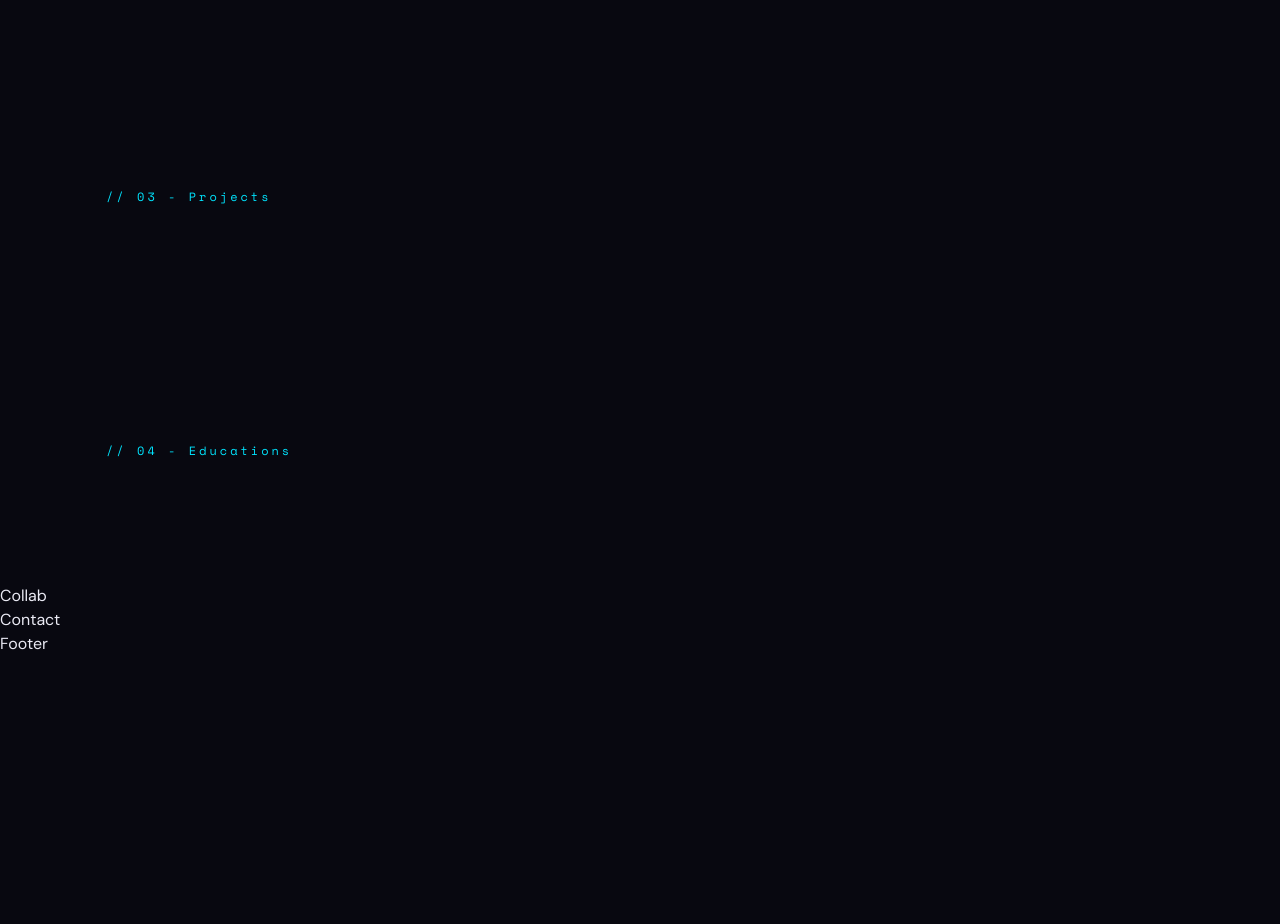
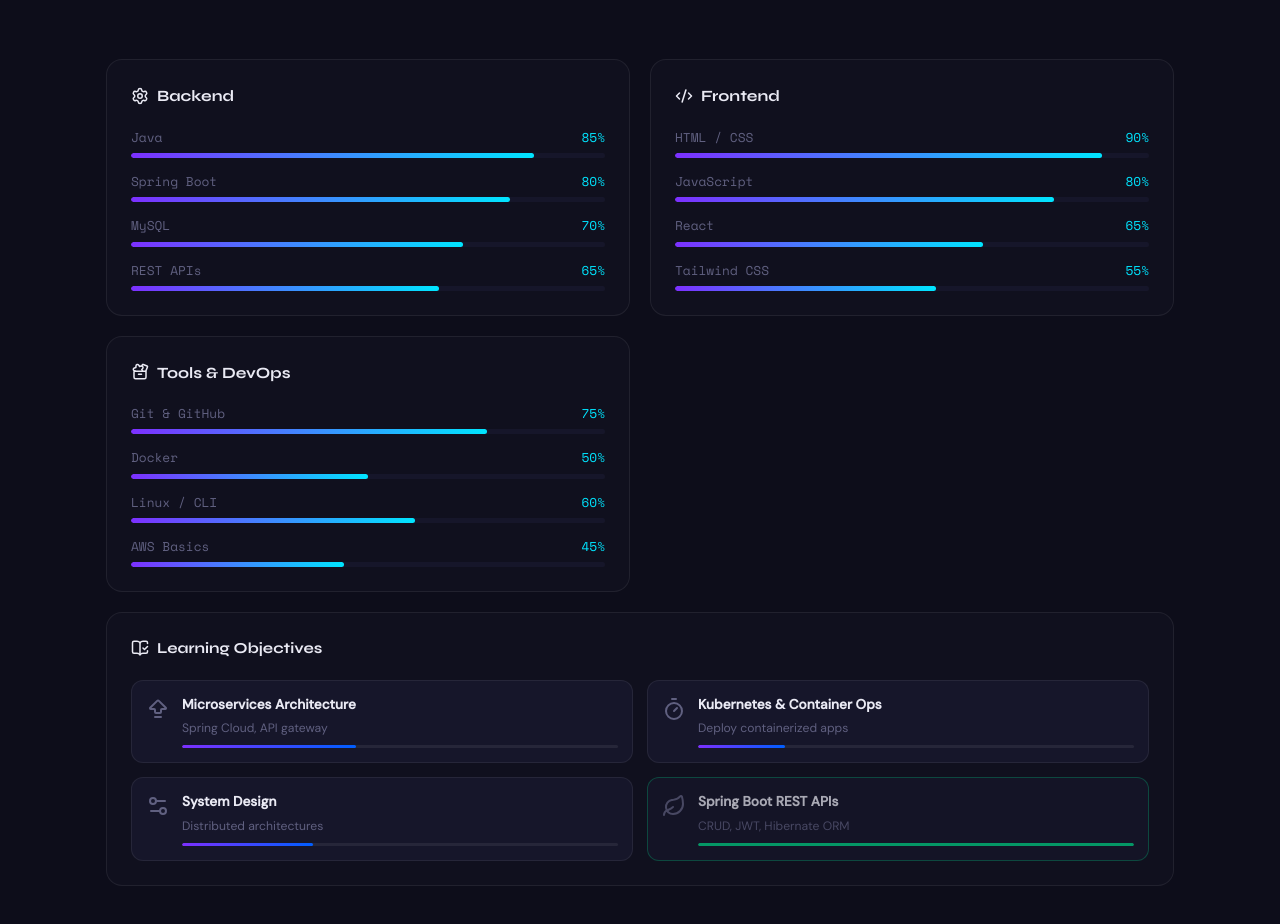
Before and after one commit to coffeeespresso343/linn-portfolio, a React (Vite) app in the folder frontend/: page / in a window 1280 px wide. Shown: the part 1720-2644 px from the top of the page. Before the commit the page ends 2376 px from the top, so only its background shows below. Built offline with nearby package versions, Linux system fonts and the light colour scheme.

Commit message:
Add Skills section

```diff
--- /dev/null
+++ b/frontend/src/components/SkillBar.jsx
@@ -0,0 +1,29 @@
+import { useEffect, useRef } from "react";
+
+const SkillBar = ({ name, pct, inView }) => {
+  const barRef = useRef(null);
+
+  useEffect(() => {
+    if (inView && barRef.current) {
+      barRef.current.style.width = pct + "%";
+    }
+  }, [inView, pct]);
+
+  return (
+    <div>
+      <div className="flex justify-between mb-1.5 font-mono text-[0.8rem]">
+        <span className="text-muted">{name}</span>
+        <span className="text-accent">{pct}%</span>
+      </div>
+      <div className="h-1.25 bg-surface2 rounded-full overflow-hidden">
+        <div
+          ref={barRef}
+          className="h-full w-0 skill-fill rounded-full"
+          style={{ background: "linear-gradient(90deg, #7c30ff, #00e5ff)" }}
+        />
+      </div>
+    </div>
+  );
+};
+
+export default SkillBar;
--- a/frontend/src/data/skills.js
+++ b/frontend/src/data/skills.js
@@ -1,7 +1,18 @@
+import {
+  ArrowBigUpDash,
+  Clock,
+  Code2,
+  Leaf,
+  Settings,
+  Settings2,
+  Timer,
+  ToolCase,
+} from "lucide-react";
+
 export const skillCategories = [
   {
     id: "backend",
-    icon: "⚙️",
+    Icon: Settings,
     label: "Backend",
     skills: [
       { name: "Java", pct: 85 },
@@ -12,7 +23,7 @@ export const skillCategories = [
   },
   {
     id: "frontend",
-    icon: "🎨",
+    Icon: Code2,
     label: "Frontend",
     skills: [
       { name: "HTML / CSS", pct: 90 },
@@ -23,7 +34,7 @@ export const skillCategories = [
   },
   {
     id: "devops",
-    icon: "🛠️",
+    Icon: ToolCase,
     label: "Tools & DevOps",
     skills: [
       { name: "Git & GitHub", pct: 75 },
@@ -36,28 +47,28 @@ export const skillCategories = [
 
 export const learningObjectives = [
   {
-    icon: "🔄",
+    Icon: ArrowBigUpDash,
     label: "Microservices Architecture",
     sub: "Spring Cloud, API gateway",
     pct: 40,
     done: false,
   },
   {
-    icon: "⏳",
+    Icon: Timer,
     label: "Kubernetes & Container Ops",
     sub: "Deploy containerized apps",
     pct: 20,
     done: false,
   },
   {
-    icon: "⏳",
+    Icon: Settings2,
     label: "System Design",
     sub: "Distributed architectures",
     pct: 30,
     done: false,
   },
   {
-    icon: "✅",
+    Icon: Leaf,
     label: "Spring Boot REST APIs",
     sub: "CRUD, JWT, Hibernate ORM",
     pct: 100,
--- a/frontend/src/sections/About.jsx
+++ b/frontend/src/sections/About.jsx
@@ -73,7 +73,7 @@ const About = () => {
           </FadeIn>
 
           {/* Profile card + ticker */}
-          <FadeIn delay={120}>
+          <FadeIn delay={120} className="max-w-120">
             <div className="card card-hover p-6 flex gap-4 items-center mb-4">
               <div
                 className="w-17 h-17 rounded-full overflow-hidden shrink-0
--- a/frontend/src/sections/Skills.jsx
+++ b/frontend/src/sections/Skills.jsx
@@ -1,8 +1,85 @@
+import { skillCategories, learningObjectives } from "../data/skills";
+import { useInView } from "../hooks/useInView";
+import FadeIn from "../components/ui/FadeIn";
+import SkillBar from "../components/SkillBar";
+import { BookOpenCheck } from "lucide-react";
+
+const SkillCategory = ({ Icon, label, skills }) => {
+  const [ref, inView] = useInView(0.2);
+  return (
+    <div ref={ref} className="card card-hover p-6">
+      <h3 className="flex items-center gap-2 font-display font-bold text-[0.98rem] mb-5">
+        <Icon size={18} />
+        {label}
+      </h3>
+      <div className="flex flex-col gap-3.5">
+        {skills.map((s) => (
+          <SkillBar key={s.name} {...s} inView={inView} />
+        ))}
+      </div>
+    </div>
+  );
+};
+
+const LearningItem = ({ Icon, label, sub, pct, done }) => {
+  return (
+    <div
+      className={`flex gap-3 items-start p-3.5 rounded-xl bg-surface2 border
+    ${done ? "border-green/40 opacity-70" : "border-white/[0.07]"}
+    ${!done && pct > 0 ? "border-accent/20" : ""}`}
+    >
+      <span className="text-xl text-muted shrink-0 mt-0.5">
+        <Icon />
+      </span>
+      <div className="flex-1">
+        <strong className="block text-[0.85rem] mb-1">{label}</strong>
+        <p className="text-[0.76rem] text-muted mb-2">{sub}</p>
+        <div className="h-[3px] bg-white/[0.07] rounded-full overflow-hidden">
+          <div
+            className="h-full rounded-full"
+            style={{
+              width: pct + "%",
+              background: done
+                ? "#00d084"
+                : "linear-gradient(90deg,#7c30ff,#005eff)",
+            }}
+          />
+        </div>
+      </div>
+    </div>
+  );
+};
+
 const Skills = () => {
   return (
-    <section id="skills" className="py-28 bg-bg">
+    <section id="skills" className="py-28 bg-bg2">
       <div className="max-w-[1180px] mx-auto px-10 md:px-14">
         <div className="section-label">// 02 - Skills</div>
+        <h2 className="section-title">
+          Tech <em>Arsenal</em>
+        </h2>
+
+        <div className="grid md:grid-cols-2 gap-5">
+          {skillCategories.map((cat, i) => (
+            <FadeIn key={cat.id} delay={i * 80}>
+              <SkillCategory {...cat} />
+            </FadeIn>
+          ))}
+
+          {/* Learning Objectives */}
+          <FadeIn className="md:col-span-2">
+            <div className="card p-6">
+              <h3 className="font-display font-bold text-[0.95rem] flex items-center gap-2 mb-5">
+                <BookOpenCheck size={18} /> Learning Objectives
+              </h3>
+              <div className="grid sm:grid-cols-2 gap-3.5">
+                {learningObjectives.map((obj) => (
+                  <LearningItem key={obj.label} {...obj} />
+                ))}
+              </div>
+            </div>
+          </FadeIn>
+        </div>
       </div>
     </section>
   );
```
